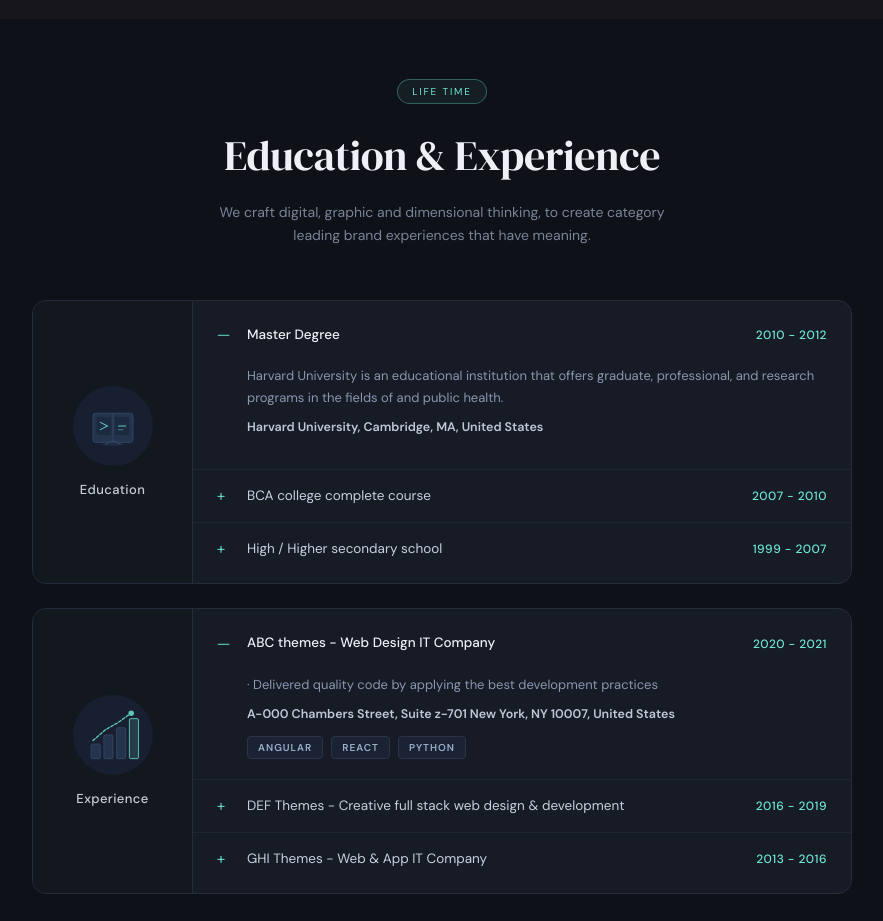
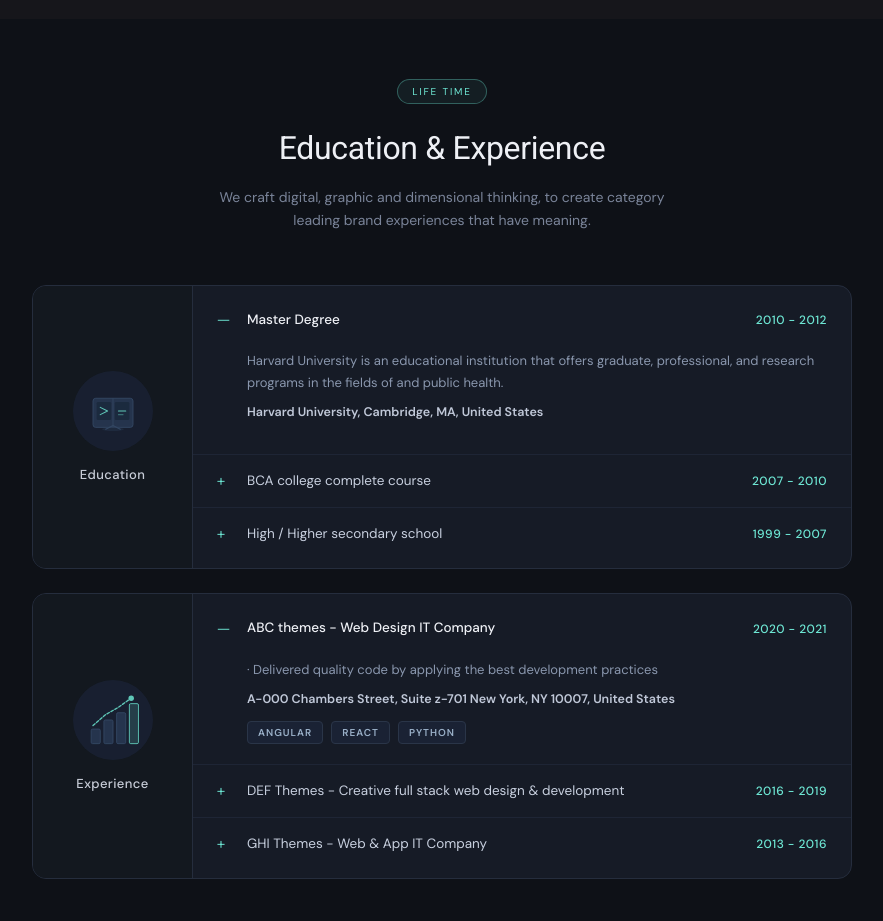
Before and after one commit to mesbaulrafi/myPortfolio, a React (Vite) app: page / in a window 1280 px wide. Shown: the part 2200-3121 px from the top of the page, without its empty margins (198-1081 px from the left). Built offline with nearby package versions, Linux system fonts and the light colour scheme.

Commit message:
main hading

```diff
--- a/src/components/layouts/Education.jsx
+++ b/src/components/layouts/Education.jsx
@@ -126,7 +126,7 @@ export default function EducationExperience() {
 
       <div className="edu-exp-wrapper">
         <div className="section-badge">LIFE TIME</div>
-        <h2 className="main-heading">Education &amp; Experience</h2>
+        <h2 className="main-heading font-roboto">Education & Experience</h2>
         <p className="main-sub">
           We craft digital, graphic and dimensional thinking, to create category
           leading brand experiences that have meaning.
--- a/src/index.css
+++ b/src/index.css
@@ -25,8 +25,8 @@
         }
 
         .main-heading {
-          font-family: 'DM Serif Display', serif;
-          font-size: clamp(28px, 4vw, 42px);
+          font-family: 'Roboto', serif;
+          font-size: 32px;
           color: #eef0f5;
           text-align: center;
           margin: 0 0 14px;
```
